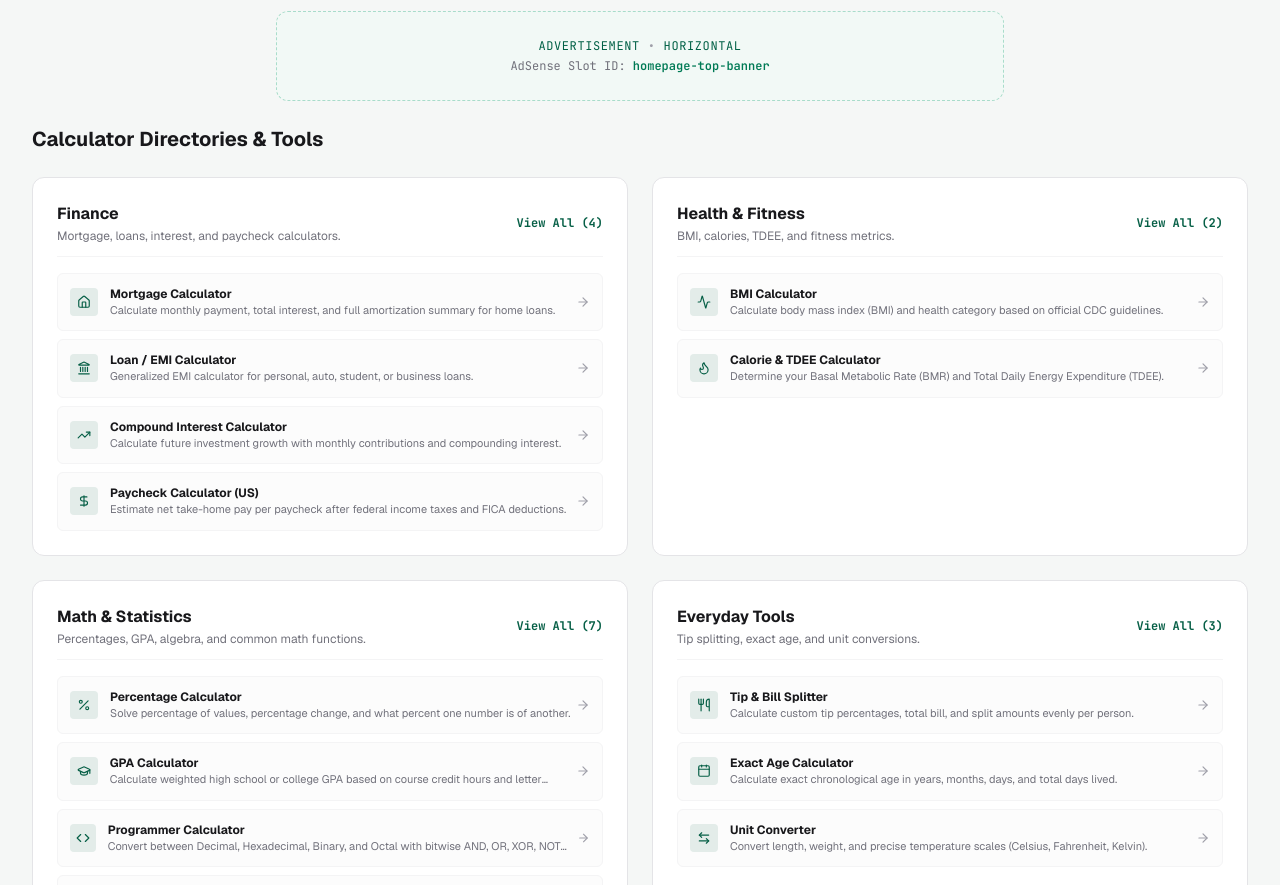
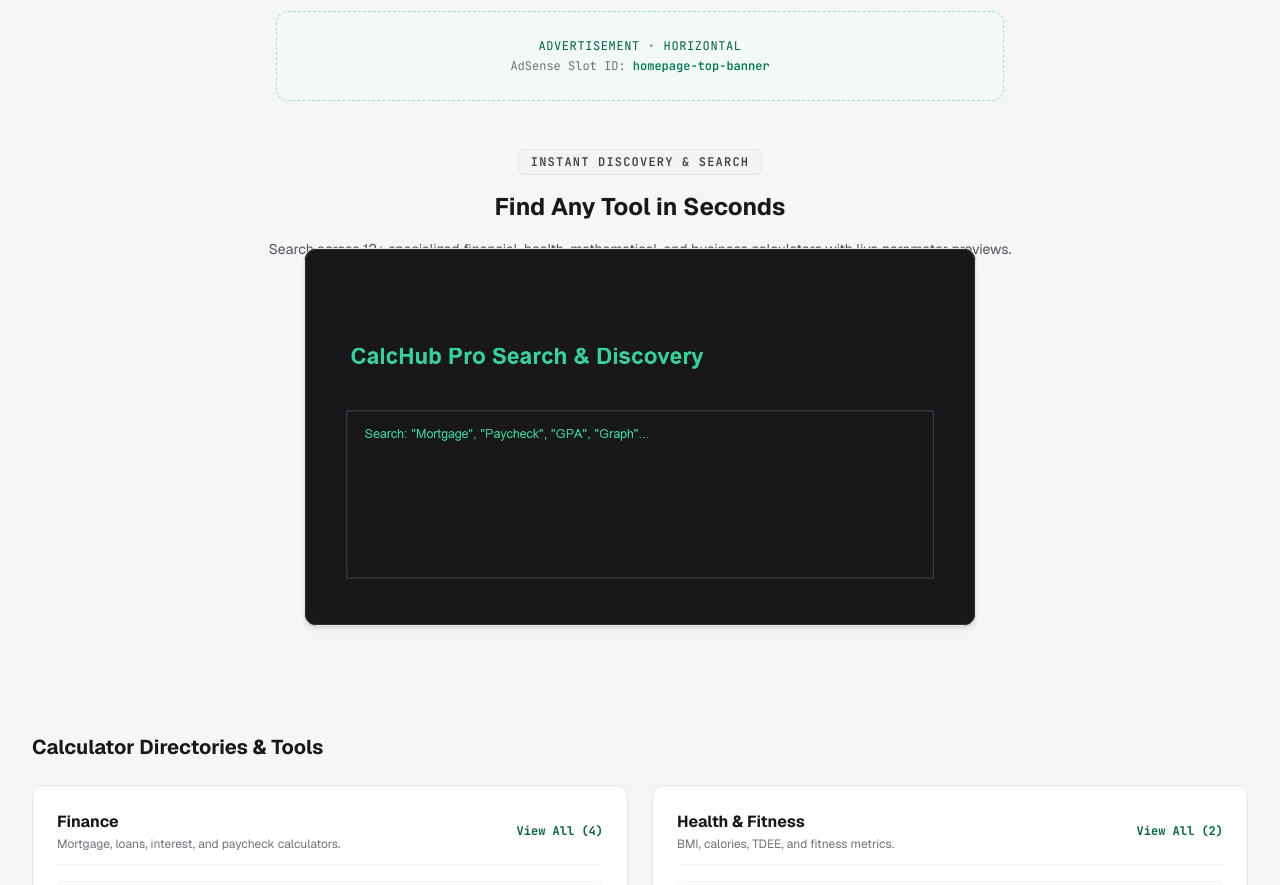
Before and after one commit to imadahmad9507-ops/calculator-hub, a Next.js app: page / in a window 1280 px wide. Shown: the part 1480-2365 px from the top of the page. Built offline with nearby package versions, Linux system fonts and the light colour scheme.

Commit message:
feat: add search demo video and implement scoped asymmetric parallax scroll effects

```diff
--- a/app/page.tsx
+++ b/app/page.tsx
@@ -5,7 +5,7 @@ import Link from 'next/link';
 import { CALCULATORS, CATEGORIES } from '@/data/calculator-directory';
 import { AdSlot } from '@/components/AdSlot';
 import { MortgageCalculatorUI } from '@/components/calculators/MortgageCalculatorUI';
-import { HeroShowcaseVideo } from '@/components/HeroShowcaseVideo';
+import { ParallaxVideoShowcase } from '@/components/ParallaxVideoShowcase';
 import { motion, useReducedMotion } from 'framer-motion';
 import {
   Home,
@@ -85,9 +85,14 @@ export default function HomePage() {
           Accurate, live-updating calculations for US mortgage, loan EMI, paycheck taxes, compound interest, TDEE, GPA, and business ROI.
         </p>
 
-        {/* Hero Showcase Frame */}
+        {/* Hero Showcase Frame (Video 1 - Lagging Parallax ~0.6x) */}
         <div className="pt-2 pb-4">
-          <HeroShowcaseVideo />
+          <ParallaxVideoShowcase
+            src="/videos/hero-loop.mp4"
+            poster="/videos/hero-loop-poster.jpg"
+            alt="Calculator Input to Result Showcase"
+            parallaxSpeed={0.6}
+          />
         </div>
       </section>
 
@@ -120,6 +125,28 @@ export default function HomePage() {
       </section>
 
       <AdSlot slotId="homepage-top-banner" format="horizontal" />
+
+      {/* Search & Discovery Showcase Section (Video 2 - Leading Parallax ~1.25x) */}
+      <section className="py-6 space-y-4 text-center max-w-3xl mx-auto">
+        <div className="inline-flex items-center gap-2 px-3 py-1 rounded-md border border-zinc-200 dark:border-zinc-800 bg-zinc-100 dark:bg-zinc-900 text-zinc-700 dark:text-zinc-300 text-xs font-mono uppercase tracking-widest font-semibold">
+          Instant Discovery & Search
+        </div>
+        <h2 className="text-2xl font-bold font-sans text-zinc-900 dark:text-zinc-100">
+          Find Any Tool in Seconds
+        </h2>
+        <p className="text-sm text-zinc-600 dark:text-zinc-400 font-sans">
+          Search across 12+ specialized financial, health, mathematical, and business calculators with live parameter previews.
+        </p>
+
+        <div className="pt-2">
+          <ParallaxVideoShowcase
+            src="/videos/search-loop.mp4"
+            poster="/videos/search-loop-poster.jpg"
+            alt="Search and Discovery Showcase"
+            parallaxSpeed={1.25}
+          />
+        </div>
+      </section>
 
       {/* Asymmetrical Tabular Category & Tool List */}
       <motion.section
--- /dev/null
+++ b/components/ParallaxVideoShowcase.tsx
@@ -0,0 +1,112 @@
+'use client';
+
+import React, { useState, useEffect, useRef } from 'react';
+import { useReducedMotion } from 'framer-motion';
+import { useScroll, useIntersectionObserver } from '@/lib/hooks';
+
+interface ParallaxVideoProps {
+  src: string;
+  poster: string;
+  alt: string;
+  /** Speed multiplier relative to scroll. e.g. 0.6 for slow lagging, 1.35 for fast scrolling */
+  parallaxSpeed?: number;
+  className?: string;
+}
+
+export function ParallaxVideoShowcase({
+  src,
+  poster,
+  alt,
+  parallaxSpeed = 1,
+  className = '',
+}: ParallaxVideoProps) {
+  const prefersReducedMotion = useReducedMotion();
+  const containerRef = useRef<HTMLDivElement>(null);
+  const videoRef = useRef<HTMLVideoElement>(null);
+  const [videoError, setVideoError] = useState(false);
+
+  // IntersectionObserver to play when in viewport and pause when out of view
+  const entry = useIntersectionObserver(containerRef, {
+    threshold: 0.15,
+    rootMargin: '50px',
+  });
+  const isIntersecting = !!entry?.isIntersecting;
+
+  // Track scroll position for scoped parallax effect
+  const scrollY = useScroll();
+  const [offsetY, setOffsetY] = useState(0);
+
+  useEffect(() => {
+    if (prefersReducedMotion || !containerRef.current) {
+      setOffsetY(0);
+      return;
+    }
+
+    const rect = containerRef.current.getBoundingClientRect();
+    const elementCenter = rect.top + rect.height / 2 + window.scrollY;
+    const viewportCenter = scrollY + window.innerHeight / 2;
+    const distanceFromCenter = scrollY - (elementCenter - window.innerHeight / 2);
+
+    // Calculate subtle parallax translation clamped to a maximum offset (+-35px)
+    const factor = (parallaxSpeed - 1) * 0.18;
+    const computedOffset = Math.max(-35, Math.min(35, distanceFromCenter * factor));
+    setOffsetY(computedOffset);
+  }, [scrollY, parallaxSpeed, prefersReducedMotion]);
+
+  // Manage video play/pause lifecycle based on viewport visibility
+  useEffect(() => {
+    if (!videoRef.current || videoError) return;
+
+    if (isIntersecting && !prefersReducedMotion) {
+      videoRef.current.play().catch(() => {
+        // Fallback silently if autoplay is blocked
+      });
+    } else {
+      videoRef.current.pause();
+    }
+  }, [isIntersecting, prefersReducedMotion, videoError]);
+
+  const showVideo = !prefersReducedMotion && !videoError;
+
+  return (
+    <div
+      ref={containerRef}
+      className={`relative w-full max-w-2xl mx-auto rounded-xl overflow-hidden border border-zinc-200 dark:border-zinc-800 shadow-md bg-zinc-950 aspect-video group ${className}`}
+      style={{
+        transform: prefersReducedMotion ? 'none' : `translate3d(0, ${offsetY.toFixed(1)}px, 0)`,
+        transition: 'transform 0.1s ease-out',
+        willChange: prefersReducedMotion ? 'auto' : 'transform',
+      }}
+    >
+      {/* Static Poster Image fallback */}
+      <img
+        src={poster}
+        alt={alt}
+        className={`w-full h-full object-cover transition-opacity duration-500 ${
+          showVideo && isIntersecting ? 'opacity-0 absolute inset-0' : 'opacity-100'
+        }`}
+        loading="lazy"
+      />
+
+      {/* Video Element with Auto-pause / Auto-play */}
+      {showVideo && (
+        <video
+          ref={videoRef}
+          loop
+          muted
+          playsInline
+          preload="metadata"
+          poster={poster}
+          onError={() => setVideoError(true)}
+          className="w-full h-full object-cover"
+        >
+          <source src={src} type="video/mp4" />
+          Your browser does not support the video tag.
+        </video>
+      )}
+
+      {/* Subdued boundary frame */}
+      <div className="absolute inset-0 ring-1 ring-inset ring-white/10 rounded-xl pointer-events-none" />
+    </div>
+  );
+}
--- /dev/null
+++ b/lib/hooks.ts
@@ -0,0 +1,45 @@
+import { useState, useEffect, RefObject } from 'react';
+
+export function useScroll() {
+  const [scrollY, setScrollY] = useState(0);
+
+  useEffect(() => {
+    const handleScroll = () => {
+      setScrollY(window.scrollY);
+    };
+
+    window.addEventListener('scroll', handleScroll, { passive: true });
+    handleScroll(); // Initial read
+
+    return () => window.removeEventListener('scroll', handleScroll);
+  }, []);
+
+  return scrollY;
+}
+
+export function useIntersectionObserver(
+  elementRef: RefObject<Element | null>,
+  { threshold = 0, root = null, rootMargin = '0px', freezeOnceVisible = false }: IntersectionObserverInit & { freezeOnceVisible?: boolean } = {}
+): IntersectionObserverEntry | undefined {
+  const [entry, setEntry] = useState<IntersectionObserverEntry>();
+
+  const frozen = entry?.isIntersecting && freezeOnceVisible;
+
+  useEffect(() => {
+    const node = elementRef?.current;
+    const hasIOSupport = !!window.IntersectionObserver;
+
+    if (!hasIOSupport || frozen || !node) return;
+
+    const observerParams = { threshold, root, rootMargin };
+    const observer = new IntersectionObserver(([firstEntry]) => {
+      setEntry(firstEntry);
+    }, observerParams);
+
+    observer.observe(node);
+
+    return () => observer.disconnect();
+  }, [elementRef, threshold, root, rootMargin, frozen]);
+
+  return entry;
+}
```
Also changed, not shown: public/videos/search-loop-poster.jpg (added), 1 other file (tests, documents, lock files or other folders).
